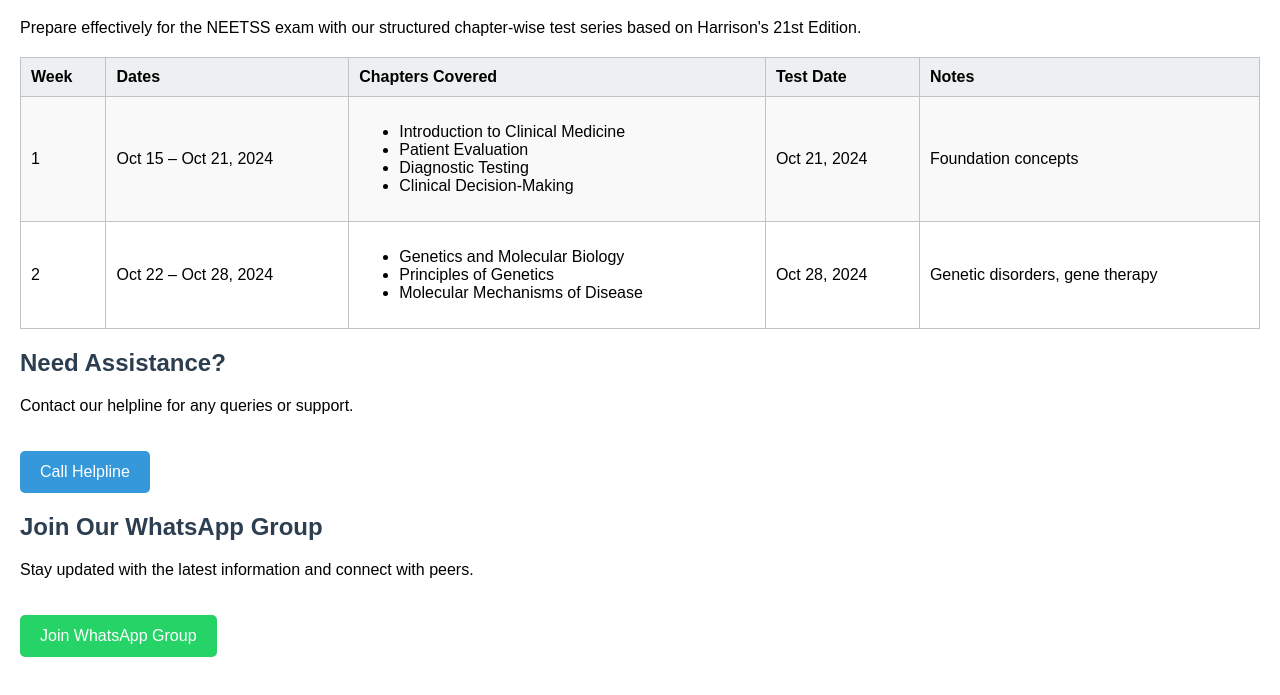
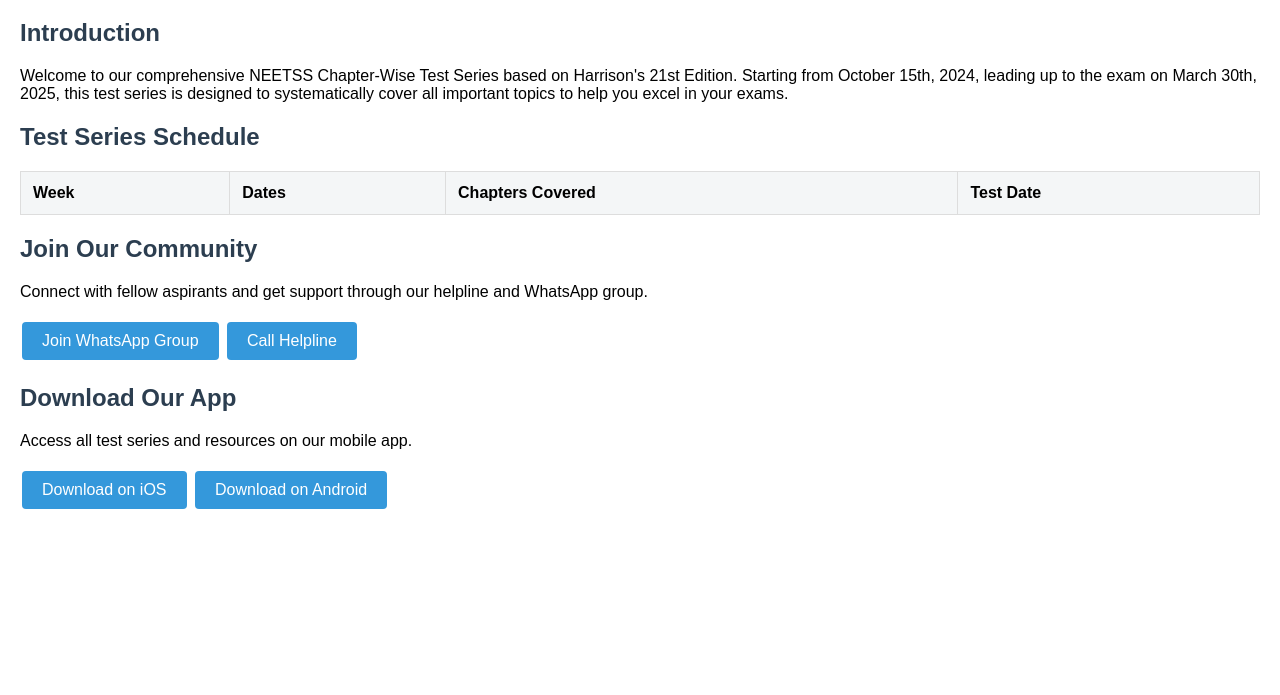
Before and after one commit to surgtestmed/neetss-test-series, a plain HTML site: page index.html in a window 1280 px wide. Shown: the part 61-756 px from the top of the page. Drawn offline with Linux system fonts and the light colour scheme.

Commit message:
Update index.html

```diff
--- a/index.html
+++ b/index.html
@@ -1,51 +1,31 @@
 <!DOCTYPE html>
-<html>
+<html lang="en">
 <head>
-  <title>NEETSS Chapter-Wise Test Series Schedule</title>
+    <meta charset="UTF-8">
+    <title>NEETSS Chapter-Wise Test Series</title>
+    <meta name="viewport" content="width=device-width, initial-scale=1">
     <style>
-    /* Basic styling for the table and buttons */
-    body {
-      font-family: Arial, sans-serif;
-      margin: 20px;
-    }
-    h1, h2 {
-      color: #2c3e50;
-    }
-    table {
-      width: 100%;
-      border-collapse: collapse;
-      margin-top: 20px;
-    }
-    th, td {
-      border: 1px solid #bdc3c7;
-      padding: 10px;
-      text-align: left;
-    }
-    th {
-      background-color: #ecf0f1;
-    }
-    tr:nth-child(even) {
-      background-color: #f9f9f9;
-    }
-    .button {
-      display: inline-block;
-      margin-top: 20px;
-      padding: 12px 20px;
-      font-size: 16px;
-      color: #fff;
-      background-color: #3498db;
-      text-decoration: none;
-      border-radius: 5px;
-    }
-    .button.whatsapp {
-      background-color: #25D366;
-    }
+        body { font-family: Arial, sans-serif; margin: 20px; }
+        h1, h2, h3 { color: #2c3e50; }
+        table { width: 100%; border-collapse: collapse; margin-bottom: 20px; }
+        th, td { padding: 12px; border: 1px solid #ddd; text-align: left; }
+        th { background-color: #f4f6f7; }
+        a { color: #3498db; text-decoration: none; }
+        a:hover { text-decoration: underline; }
+        .button { background-color: #3498db; color: white; padding: 10px 20px; text-align: center; text-decoration: none; display: inline-block; margin: 5px 2px; border-radius: 4px; }
+        .button:hover { background-color: #2980b9; }
     </style>
 </head>
 <body>
 
     <h1>NEETSS Chapter-Wise Test Series Schedule</h1>
-  <p>Prepare effectively for the NEETSS exam with our structured chapter-wise test series based on Harrison's 21st Edition.</p>
+
+    <h2>Introduction</h2>
+    <p>Welcome to our comprehensive NEETSS Chapter-Wise Test Series based on Harrison's 21st Edition. Starting from October 15th, 2024, leading up to the exam on March 30th, 2025, this test series is designed to systematically cover all important topics to help you excel in your exams.</p>
+
+    <h2>Test Series Schedule</h2>
+
+    <!-- Insert the schedule table here -->
 
     <table>
         <tr>
@@ -53,48 +33,23 @@
             <th>Dates</th>
             <th>Chapters Covered</th>
             <th>Test Date</th>
-      <th>Notes</th>
         </tr>
-    <!-- Week 1 -->
-    <tr>
-      <td>1</td>
-      <td>Oct 15 – Oct 21, 2024</td>
-      <td>
-        <ul>
-          <li>Introduction to Clinical Medicine</li>
-          <li>Patient Evaluation</li>
-          <li>Diagnostic Testing</li>
-          <li>Clinical Decision-Making</li>
-        </ul>
-      </td>
-      <td>Oct 21, 2024</td>
-      <td>Foundation concepts</td>
-    </tr>
-    <!-- Week 2 -->
-    <tr>
-      <td>2</td>
-      <td>Oct 22 – Oct 28, 2024</td>
-      <td>
-        <ul>
-          <li>Genetics and Molecular Biology</li>
-          <li>Principles of Genetics</li>
-          <li>Molecular Mechanisms of Disease</li>
-        </ul>
-      </td>
-      <td>Oct 28, 2024</td>
-      <td>Genetic disorders, gene therapy</td>
-    </tr>
-    <!-- Add more weeks following the same structure -->
-    <!-- ... -->
+        <!-- Add table rows here -->
     </table>
 
-  <h2>Need Assistance?</h2>
-  <p>Contact our helpline for any queries or support.</p>
-  <a href="tel:+1234567890" class="button">Call Helpline</a>
+    <h2>Join Our Community</h2>
+    <p>Connect with fellow aspirants and get support through our helpline and WhatsApp group.</p>
+    <p>
+        <a href="YourWhatsAppGroupLink" class="button">Join WhatsApp Group</a>
+        <a href="tel:YourHelplineNumber" class="button">Call Helpline</a>
+    </p>
 
-  <h2>Join Our WhatsApp Group</h2>
-  <p>Stay updated with the latest information and connect with peers.</p>
-  <a href="https://chat.whatsapp.com/your-group-link" class="button whatsapp">Join WhatsApp Group</a>
+    <h2>Download Our App</h2>
+    <p>Access all test series and resources on our mobile app.</p>
+    <p>
+        <a href="YouriOSAppLink" class="button">Download on iOS</a>
+        <a href="YourAndroidAppLink" class="button">Download on Android</a>
+    </p>
 
 </body>
 </html>
```
Lines whose indentation alone changed are shown as unchanged.
